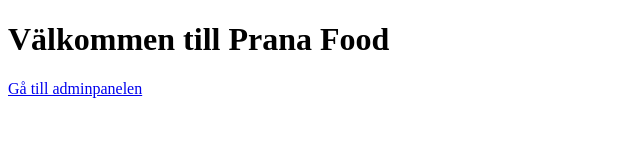
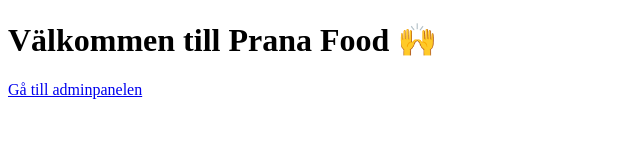
Before and after one commit to PranaFood/PranaFood, a plain HTML site: page index.html in a window 1280 px wide. Shown: the whole page, without its empty margins (0-640 px from the left). Drawn offline with Linux system fonts and the light colour scheme.

Commit message:
Update index.html

```diff
--- a/index.html
+++ b/index.html
@@ -1,4 +1,3 @@
-
 <!DOCTYPE html>
 <html lang="sv">
 <head>
@@ -7,7 +6,7 @@
   <title>Prana Food</title>
 </head>
 <body>
-  <h1>Välkommen till Prana Food</h1>
+  <h1>Välkommen till Prana Food 🙌</h1>
   <p><a href="/admin">Gå till adminpanelen</a></p>
 </body>
 </html>
```
